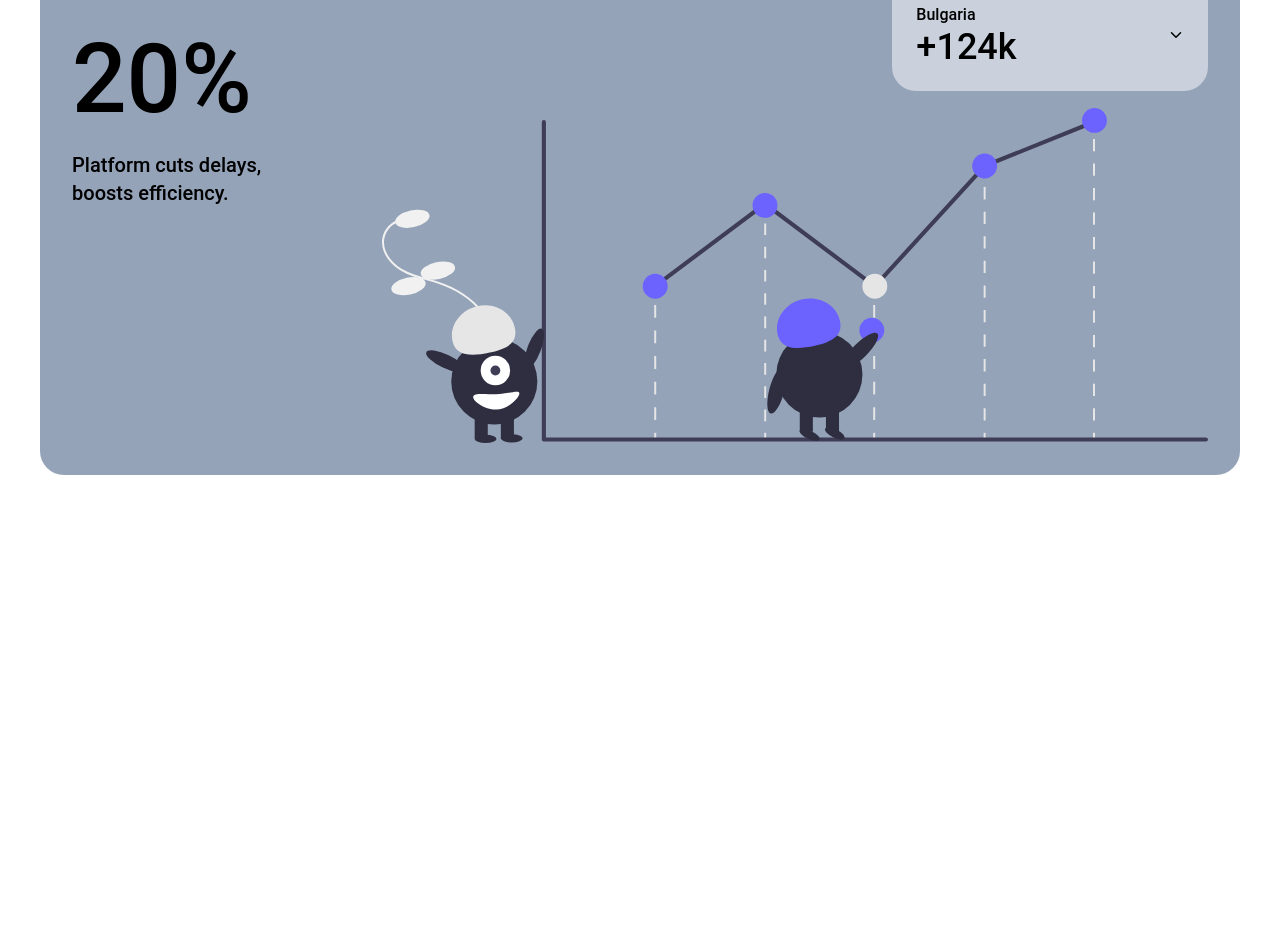
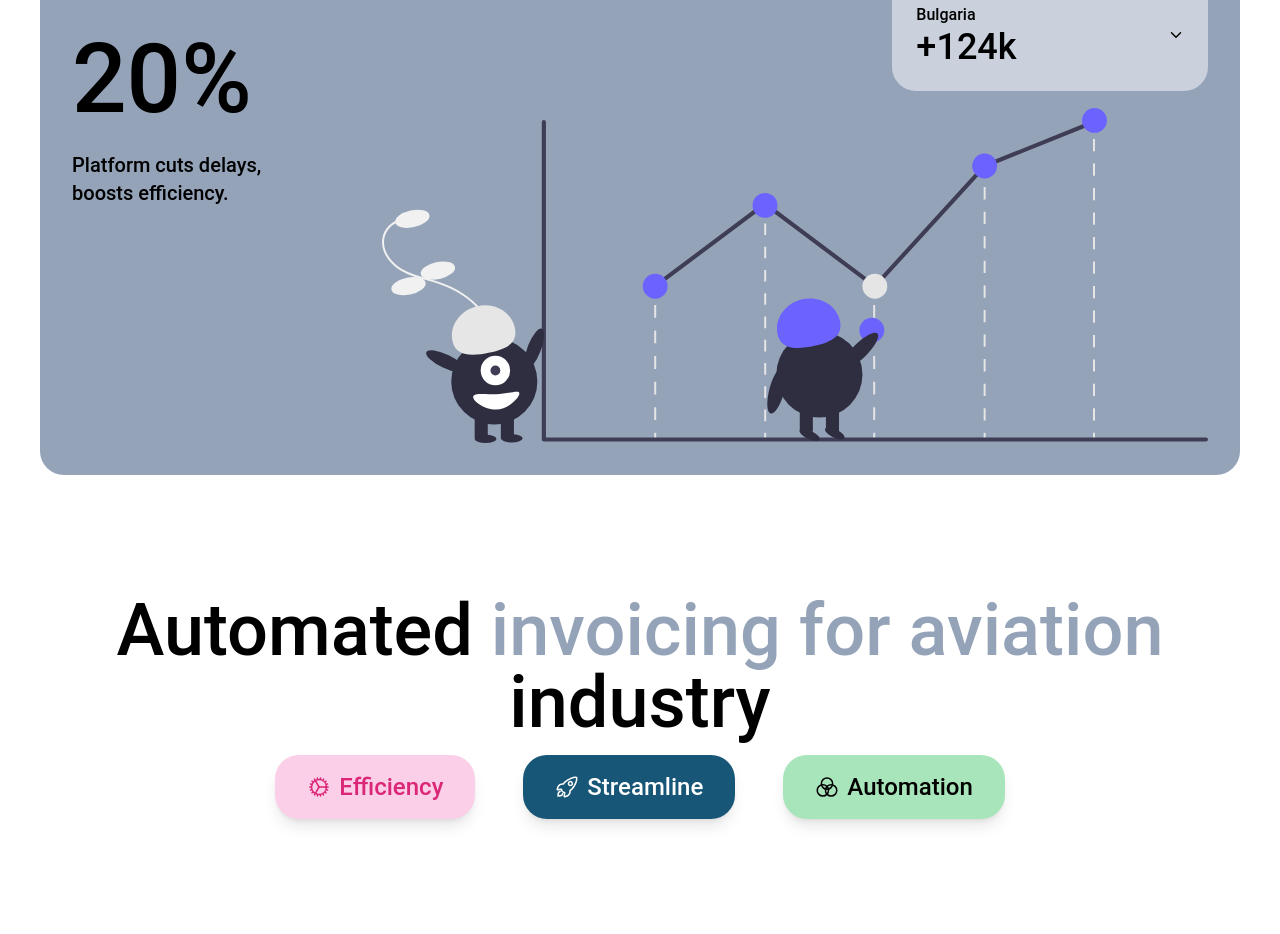
Before and after one commit to Honey-Sharma-git/website-1, a website: page build/index.html in a window 1280 px wide. Shown: the part 2199-3133 px from the top of the page. Before the commit the page ends 2714 px from the top, so only its background shows below. Drawn offline with nearby package versions, Linux system fonts and the light colour scheme.

Commit message:
Add aside section

```diff
--- a/build/index.html
+++ b/build/index.html
@@ -191,6 +191,29 @@
           </div>
         </section>
       </article>
+      <aside class="grid place-items-center p-24">
+        <h2 class="text-7xl text-center w-full">
+          Automated
+          <span class="text-slate-400">invoicing for aviation</span> industry
+        </h2>
+        <section class="flex flex-row gap-12  m-4 w-full justify-center">
+          <div
+            class="bg-pink-200 rounded-3xl px-8 py-4 shadow-lg text-2xl text-pink-600 flex flex-row items-center gap-2"
+          >
+            <ion-icon name="cog-outline"></ion-icon> Efficiency
+          </div>
+          <div
+            class="bg-[#175676] rounded-3xl px-8 py-4 shadow-lg text-2xl text-white flex flex-row items-center gap-2"
+          >
+            <ion-icon name="rocket-outline"></ion-icon> Streamline
+          </div>
+          <div
+            class="bg-[#A9E5BB] rounded-3xl px-8 py-4 shadow-lg text-2xl text-black flex flex-row items-center gap-2"
+          >
+            <ion-icon name="color-filter-outline"></ion-icon> Automation
+          </div>
+        </section>
+      </aside>
     </main>
     <script
       type="module"
```
Also changed, not shown: build/CSS/style.css.
